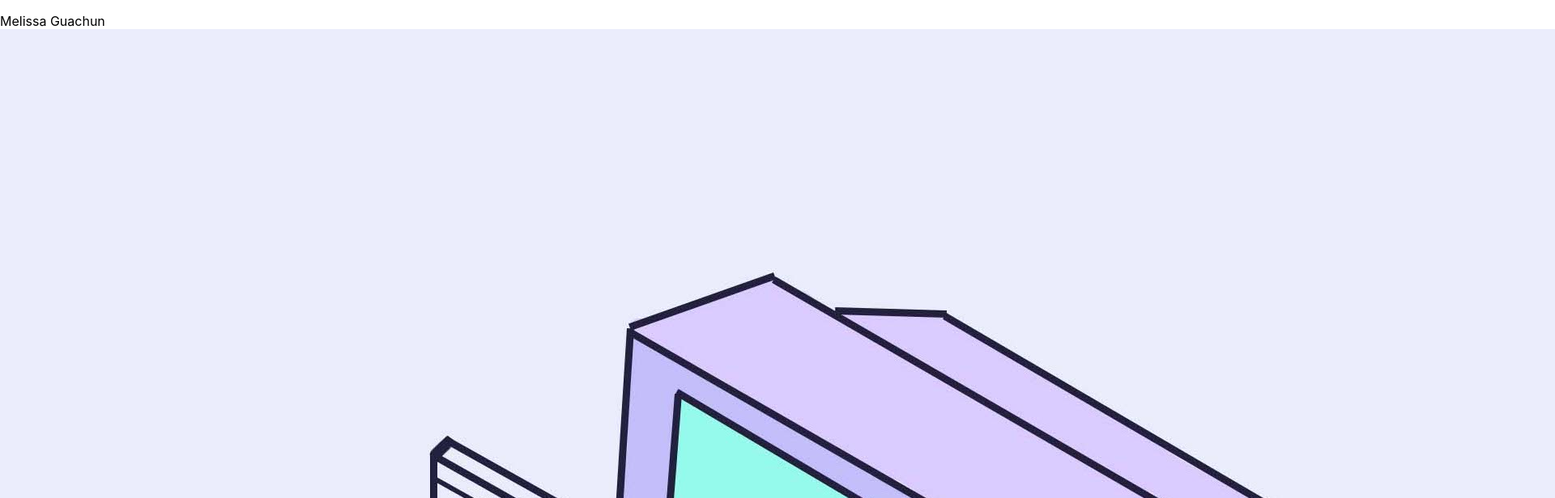
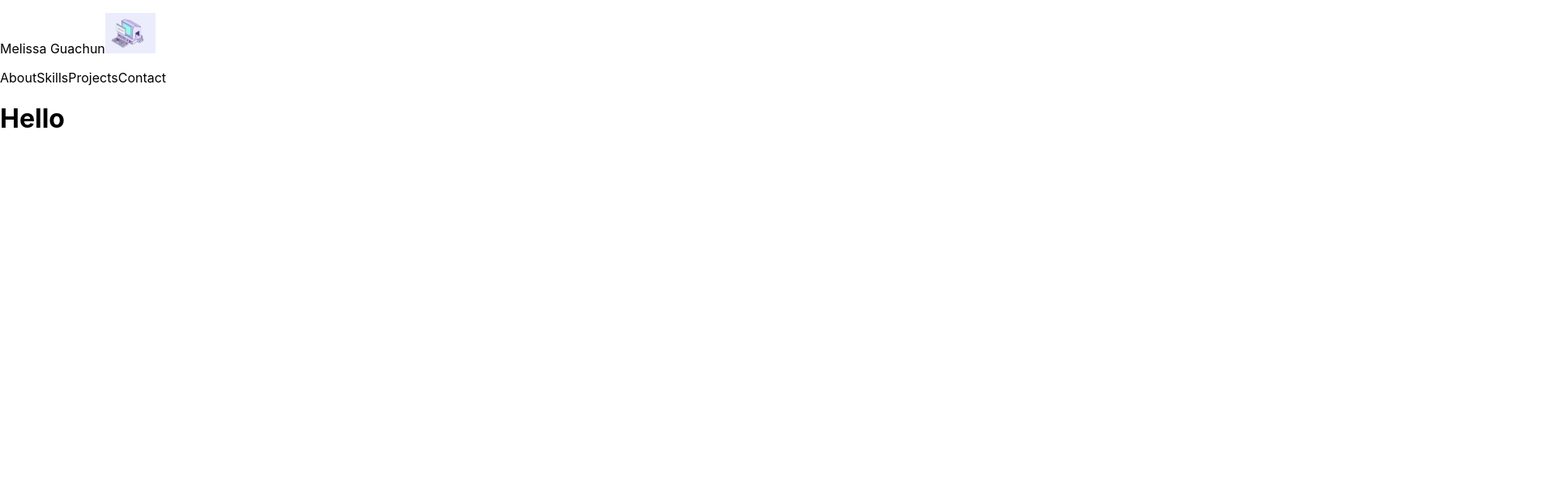
Before and after one commit to mguachun/melguachun.github.io, a React (Create React App) app: page / in a window 1280 px wide. Shown: the top 616 px of the page at 81% size, 1920 px wide, since content can reach past the window. Built offline with nearby package versions, Linux system fonts and the light colour scheme.

Commit message:
logo situated

```diff
--- a/src/App.css
+++ b/src/App.css
@@ -1,3 +1,10 @@
 .App {
   text-align: center;
 }
+
+
+#logo {
+  height: 50px;
+  width: auto;
+  margin: 0px;
+}
```
